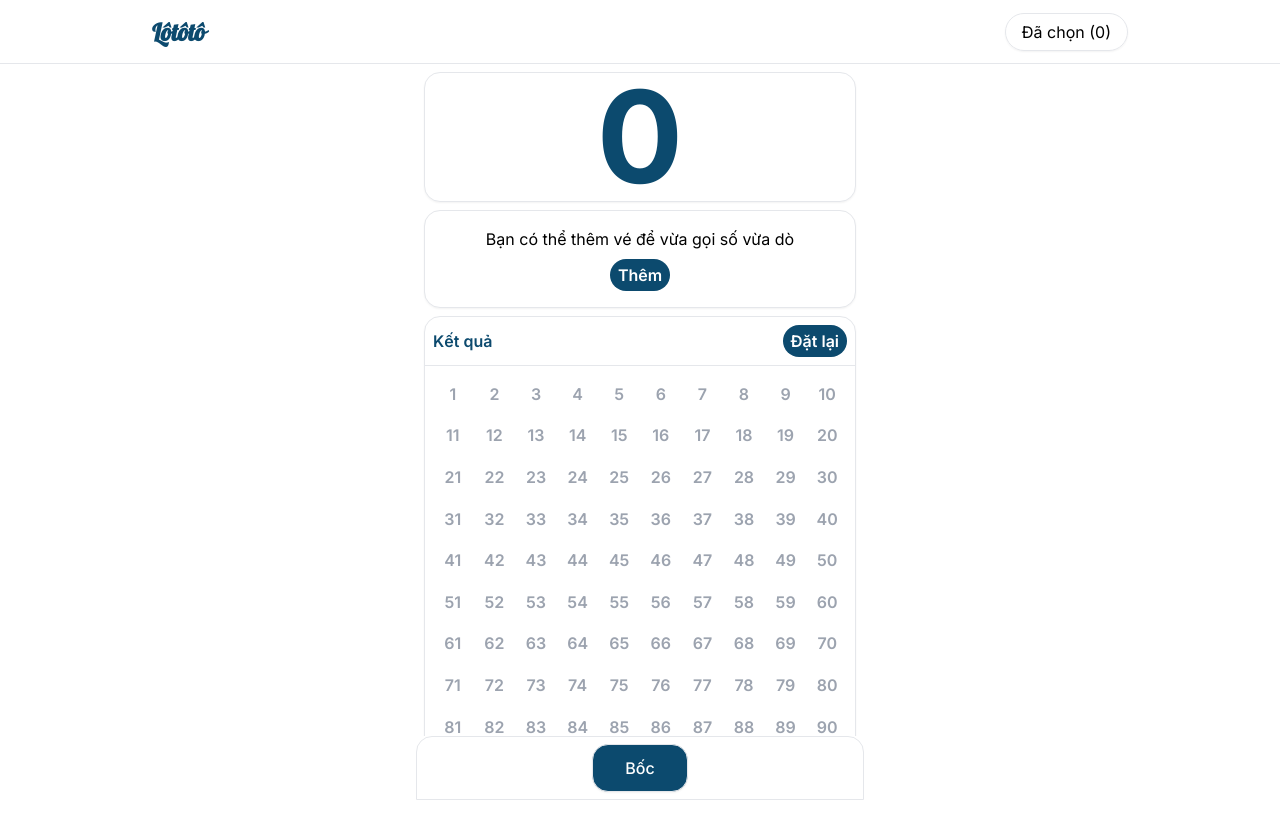
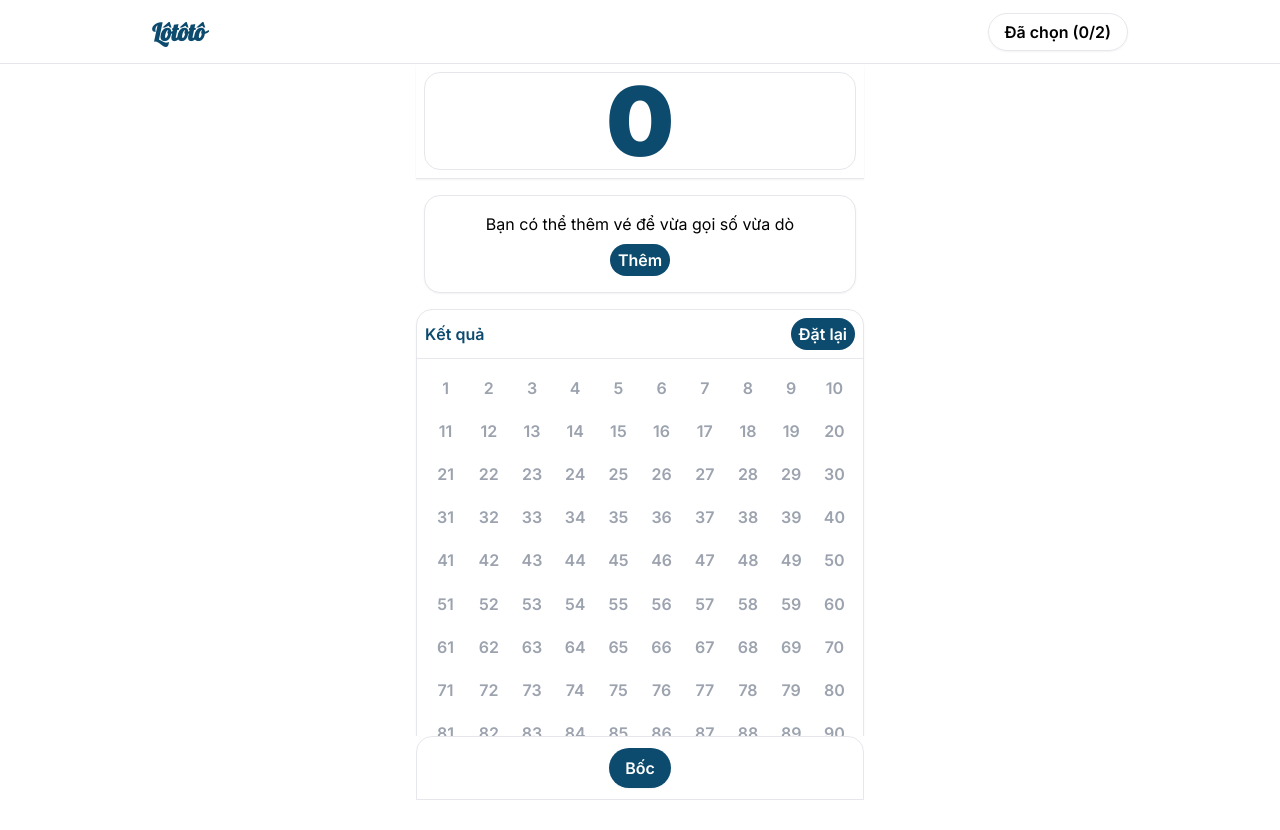
Before and after one commit to irzko/lototo, a Next.js app: page /lotto/host in a window 1280 px wide. Shown: the top 830 px of the page. Built offline with nearby package versions, Linux system fonts and the light colour scheme.

Commit message:
Update Tailwind configuration and button styles

```diff
--- a/app/lotto/host/page.tsx
+++ b/app/lotto/host/page.tsx
@@ -9,6 +9,7 @@ import { Pagination } from "swiper/modules";
 import "swiper/css/pagination";
 import LottoTablePlayer from "@/components/ticket/lotto-table-player";
 import Link from "next/link";
+import Button from "@/components/ui/button";
 
 const CellResult = ({
   value,
@@ -55,10 +56,13 @@ export default function Page() {
 
   return (
     <div className="flex justify-center">
-      <div className="max-w-md flex flex-col items-center space-y-2 w-full p-2 mb-32">
-        <div className="shadow-sm w-full sticky z-40 top-16 bg-white rounded-2xl flex justify-center items-center border">
-          <h1 className="text-9xl font-bold text-sky-900">{value}</h1>
+      <div className="max-w-md flex flex-col items-center space-y-2 w-full mb-20">
+        <div className="p-2 w-full sticky z-40 border-b shadow-sm top-16 bg-white">
+          <div className="rounded-2xl flex justify-center items-center border">
+            <h1 className="text-8xl font-black text-sky-900">{value}</h1>
           </div>
+        </div>
+        <div className="p-2 w-full">
           {selectedTickets.length > 0 ? (
             <div className="w-full">
               <Swiper
@@ -88,6 +92,7 @@ export default function Page() {
               </Link>
             </div>
           )}
+        </div>
         <div className="shadow-sm border rounded-2xl w-full">
           <div className="flex justify-between items-center border-b p-2">
             <h3 className="font-semibold text-sky-900">Kết quả</h3>
@@ -110,13 +115,10 @@ export default function Page() {
         </div>
       </div>
       <div className="fixed bottom-0 z-40 h-16 bg-white inset-x-0 flex justify-center">
-        <div className="max-w-md w-full px-2 h-full items-center  border rounded-t-2xl flex justify-center">
-          <button
-            onClick={handleClick}
-            className="px-4 h-12 w-24 flex font-medium items-center justify-center rounded-2xl bg-sky-900 text-white border shadow-sm"
-          >
+        <div className="max-w-md w-full px-2 h-full items-center border rounded-t-2xl flex justify-center">
+          <Button className="bg-sky-900" onClick={handleClick}>
             Bốc
-          </button>
+          </Button>
         </div>
       </div>
     </div>
--- a/app/lotto/play/page.tsx
+++ b/app/lotto/play/page.tsx
@@ -15,9 +15,9 @@ export default function Page() {
     return (
       <div>
         <div className="fixed inset-0 flex justify-center items-center">
-          <div className="flex justify-center flex-col items-center">
+          <div className="flex justify-center flex-col gap-2 items-center">
             <p>Chưa có vé nào</p>
-            <Link className="border py-2 px-4 rounded-lg" href="/lotto/ticket">
+            <Link className="border font-semibold shadow-sm py-2 px-4 rounded-full" href="/lotto/ticket">
               Chọn vé
             </Link>
           </div>
--- a/app/lotto/ticket/page.tsx
+++ b/app/lotto/ticket/page.tsx
@@ -6,8 +6,8 @@ import SelectTicket from "@/components/ticket/select-ticket";
 import LottoContext from "@/context/LottoContext";
 import TicketContext from "@/context/TicketContext";
 import LottoTablePlayer from "@/components/ticket/lotto-table-player";
-import PlayButton from "@/components/ticket/play-button";
 import Button from "@/components/ui/button";
+import Link from "next/link";
 
 export default function Page() {
   const [currentLotto] = useContext(LottoContext);
@@ -68,7 +68,12 @@ export default function Page() {
             ? "Đã chọn"
             : "Chọn vé"}
         </Button>
-        <PlayButton />
+        <Link
+          href="/lotto/play"
+          className="rounded-full text-sky-900 font-semibold shadow-sm border px-4 py-2"
+        >
+          Bắt đầu
+        </Link>
       </div>
     </div>
   );
--- a/components/my-ticket/my-ticket-button.tsx
+++ b/components/my-ticket/my-ticket-button.tsx
@@ -8,9 +8,9 @@ const MyTicketButton = () => {
   return (
     <Link
       href="/lotto/my-ticket"
-      className="rounded-full shadow-sm border px-4 py-2"
+      className="rounded-full shadow-sm font-semibold border px-4 py-2"
     >
-      Đã chọn ({selectedTickets.length})
+      Đã chọn ({selectedTickets.length}/2)
     </Link>
   );
 };
--- a/components/navbar/index.tsx
+++ b/components/navbar/index.tsx
@@ -6,7 +6,7 @@ const lobster = Lobster({ weight: "400", subsets: ["latin"] });
 export default function NavBar({ children }: { children?: React.ReactNode }) {
   return (
     <>
-      <nav className="flex z-40 border-b w-full items-center justify-center h-16 fixed top-0 inset-x-0 backdrop-blur-lg backdrop-saturate-150 bg-white/70">
+      <nav className="flex z-40 border-b w-full items-center justify-center h-16 fixed top-0 inset-x-0 bg-white">
         <header className="z-40 flex px-6 gap-4 w-full flex-row relative flex-nowrap items-center justify-between h-16 max-w-[1024px]">
           <div className="h-full flex items-center">
             <Link
--- a/components/ticket/lotto-table-player.tsx
+++ b/components/ticket/lotto-table-player.tsx
@@ -2,6 +2,7 @@ import React, { useEffect, useState } from "react";
 import NumberBox from "./number-box";
 import { colorBase } from "@/lib/schemeColor";
 import { tv } from "tailwind-variants";
+import Button from "../ui/button";
 
 const ticketButton = tv({
   extend: colorBase,
@@ -45,8 +46,9 @@ export default function LottoTablePlayer({ ticket }: { ticket: Ticket }) {
     <div className="w-full flex flex-col items-center ">
       <div className="max-w-md w-full space-y-4">
         <div className="flex w-full justify-end">
-          <button
-            className={ticketButton({ color: ticket.color })}
+          <Button
+          color={ticket.color}
+            className="py-1 px-2"
             onClick={() => {
               const newBoardState = Array.from({ length: 9 }, () =>
                 Array(9).fill(-1)
@@ -62,7 +64,7 @@ export default function LottoTablePlayer({ ticket }: { ticket: Ticket }) {
             }}
           >
             Đặt lại
-          </button>
+          </Button>
         </div>
         <div className="grid grid-cols-9 gap-1">
           {ticket.map.map((line, i) =>
--- a/components/ticket/play-button.tsx
+++ /dev/null
@@ -1,15 +0,0 @@
-"use client";
-import TicketContext from "@/context/TicketContext";
-import Link from "next/link";
-import React, { useContext } from "react";
-
-const PlayButton = () => {
-  const [selectedTickets] = useContext(TicketContext);
-  return (
-    <Link href="/lotto/play" className="rounded-full text-sky-900 font-semibold shadow-sm border px-4 py-2">
-      Dò ({selectedTickets.length})
-    </Link>
-  );
-};
-
-export default PlayButton;
--- a/components/ticket/select-ticket.tsx
+++ b/components/ticket/select-ticket.tsx
@@ -1,25 +1,13 @@
 "use client";
 import LottoContext from "@/context/LottoContext";
+import { colorBase } from "@/lib/schemeColor";
 import React, { memo, useContext } from "react";
 import { tv } from "tailwind-variants";
 
-const colorButtonBase = tv({
-  variants: {
-    color: {
-      blue: "bg-blue-300",
-      red: "bg-red-300",
-      green: "bg-green-300",
-      yellow: "bg-yellow-300",
-      pink: "bg-pink-300",
-      purple: "bg-purple-300",
-      orange: "bg-orange-300",
-      lime: "bg-lime-300",
-    },
-  },
-});
+
 
 const colorItem = tv({
-  extend: colorButtonBase,
+  extend: colorBase,
   base: "w-5 h-5 flex justify-center items-center rounded-full peer-checked:border-2 peer-checked:border-gray-900 peer-checked:w-8 peer-checked:h-8 transition",
 });
 
@@ -63,7 +51,7 @@ const TabType = ({
       />
       <label
         htmlFor={id}
-        className="w-full h-8 items-center flex justify-center rounded-lg peer-checked:bg-white peer-checked:shadow-sm"
+        className="w-full h-8 items-center font-semibold flex justify-center rounded-lg peer-checked:bg-white peer-checked:shadow-sm"
       >
         {title}
       </label>
--- a/tailwind.config.ts
+++ b/tailwind.config.ts
@@ -1,7 +1,11 @@
 import type { Config } from "tailwindcss";
 
 const config: Config = {
-  content: ["./components/**/*.{ts,tsx}", "./app/**/*.{ts,tsx}"],
+  content: [
+    "./components/**/*.{ts,tsx}",
+    "./app/**/*.{ts,tsx}",
+    "./lib/schemeColor.ts",
+  ],
   theme: {
     extend: {
       backgroundImage: {
```
Lines whose indentation alone changed are shown as unchanged.
